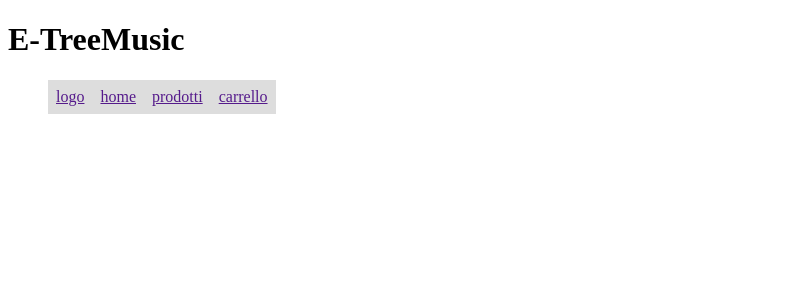
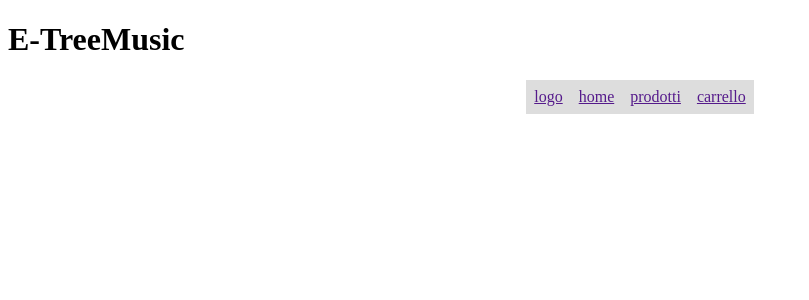
Before and after one commit to fradale2000/E-TreeMusic, a PHP site: page / in a window 1280 px wide. Shown: the top 300 px of the page, without its empty margins (0-809 px from the left). Run offline with PHP 8.4, Linux system fonts and the light colour scheme.

Commit message:
commit sviluppo

```diff
--- a/index.html
+++ b/index.html
@@ -11,6 +11,7 @@
 </head>
 <body>
     <h1>E-TreeMusic</h1>
+
     <ul>
         <li><a href="">logo</a></li>
         <li><a href="">home</a></li>
@@ -18,6 +19,11 @@
         <li><a href="">carrello</a></li>
       </ul>
 
+    <div class="lista_ultime_aggiunte">
+
+    </div>
+
+
 
 </body>
 </html>
--- a/style.css
+++ b/style.css
@@ -1,12 +1,29 @@
-li {
+  li {
     display: inline;
-  }
-  li {
     float: left;
   }
 
-  a {
+a {
     display: block;
     padding: 8px;
     background-color: #dddddd;
   }
+
+ ul{ list-style-type: none;
+    margin: 0;
+    padding: 0;
+    display: flex;
+    justify-content: center;
+    background-color: rgb(255, 255, 255);
+ }
+
+ .navbar{
+    position: relative;
+    overflow: hidden;
+    height: 50%;
+    margin-top: 1%;
+    padding-top: 0%;}
+
+    li a:hover {
+        background-color: rgb(188, 186, 186);
+      }
```
